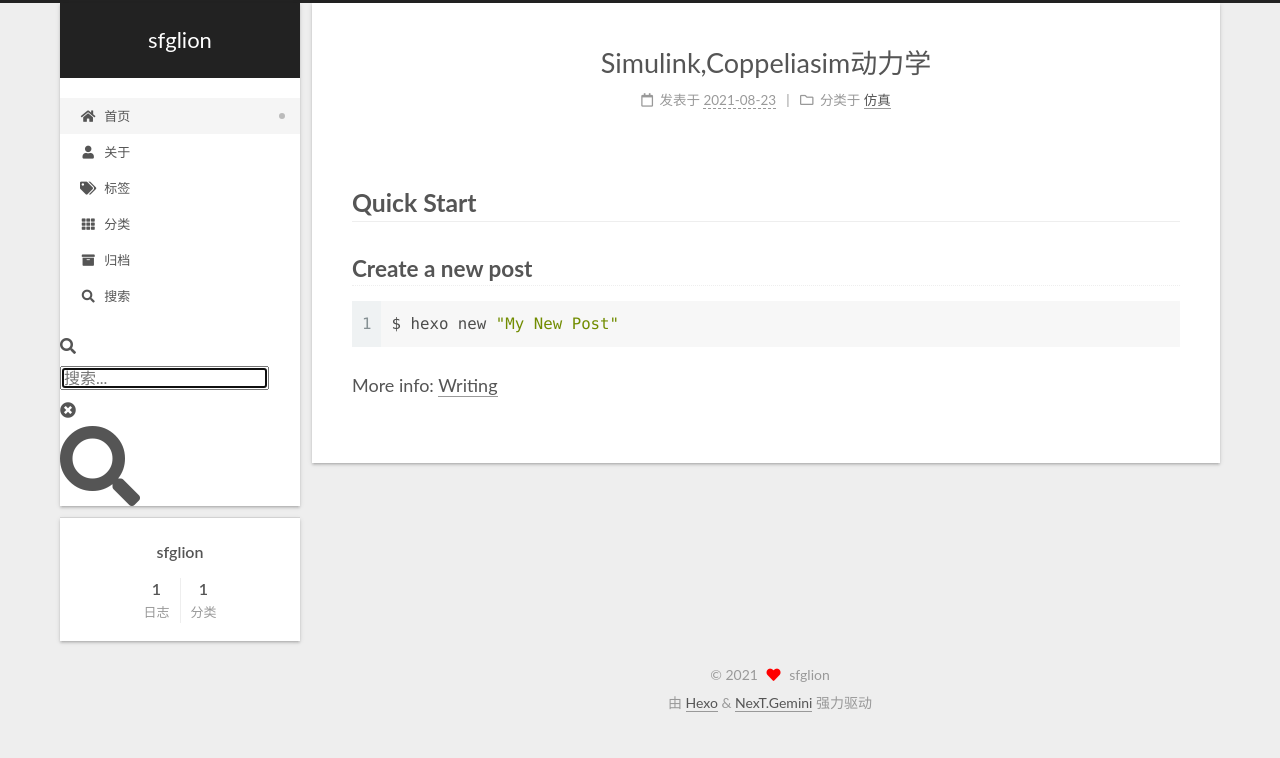
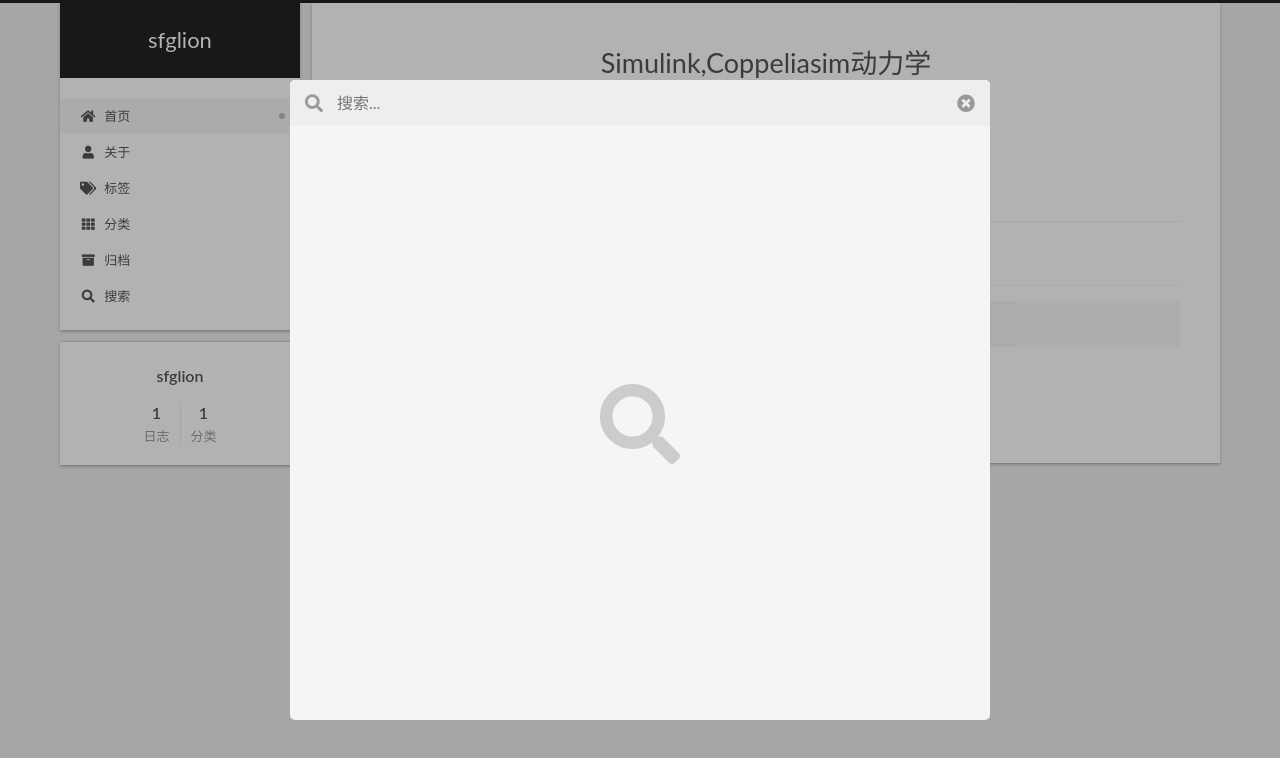
Before and after one commit to sfglion/sfglion.github.io, a plain HTML site: page index.html in a window 1280 px wide. Both pictures are taken after a click on the button "搜索". Drawn offline with Linux system fonts and the light colour scheme.

Commit message:
Site updated: 2021-08-23 21:24:41

```diff
--- a/css/main.css
+++ b/css/main.css
@@ -1168,7 +1168,7 @@ pre .javascript .function {
 }
 .links-of-author a::before,
 .links-of-author span.exturl::before {
-  background: #ff24b6;
+  background: #1ffaff;
   border-radius: 50%;
   content: ' ';
   display: inline-block;
@@ -2141,6 +2141,106 @@ ul.breadcrumb li + li:last-child {
 .tag-cloud a:hover {
   color: var(--link-hover-color) !important;
 }
+.search-pop-overlay {
+  background: rgba(0,0,0,0);
+  height: 100%;
+  left: 0;
+  position: fixed;
+  top: 0;
+  transition: visibility 0s linear 0.2s, background 0.2s;
+  visibility: hidden;
+  width: 100%;
+  z-index: 1400;
+}
+.search-pop-overlay.search-active {
+  background: rgba(0,0,0,0.3);
+  transition: background 0.2s;
+  visibility: visible;
+}
+.search-popup {
+  background: var(--card-bg-color);
+  border-radius: 5px;
+  height: 80%;
+  left: calc(50% - 350px);
+  position: fixed;
+  top: 10%;
+  transform: scale(0);
+  transition: transform 0.2s;
+  width: 700px;
+  z-index: 1500;
+}
+.search-active .search-popup {
+  transform: scale(1);
+}
+@media (max-width: 767px) {
+  .search-popup {
+    border-radius: 0;
+    height: 100%;
+    left: 0;
+    margin: 0;
+    top: 0;
+    width: 100%;
+  }
+}
+.search-popup .search-icon,
+.search-popup .popup-btn-close {
+  color: #999;
+  font-size: 18px;
+  padding: 0 10px;
+}
+.search-popup .popup-btn-close {
+  cursor: pointer;
+}
+.search-popup .popup-btn-close:hover .fa {
+  color: #222;
+}
+.search-popup .search-header {
+  background: #eee;
+  border-top-left-radius: 5px;
+  border-top-right-radius: 5px;
+  display: flex;
+  padding: 5px;
+}
+.search-popup input.search-input {
+  background: transparent;
+  border: 0;
+  outline: 0;
+  width: 100%;
+}
+.search-popup input.search-input::-webkit-search-cancel-button {
+  display: none;
+}
+.search-popup .search-input-container {
+  flex-grow: 1;
+  padding: 2px;
+}
+.search-popup ul.search-result-list {
+  margin: 0 5px;
+  padding: 0;
+  width: 100%;
+}
+.search-popup p.search-result {
+  border-bottom: 1px dashed #ccc;
+  padding: 5px 0;
+}
+.search-popup a.search-result-title {
+  font-weight: bold;
+}
+.search-popup .search-keyword {
+  border-bottom: 1px dashed #ff2a2a;
+  color: #ff2a2a;
+  font-weight: bold;
+}
+.search-popup #search-result {
+  display: flex;
+  height: calc(100% - 55px);
+  overflow: auto;
+  padding: 5px 25px;
+}
+.search-popup #no-result {
+  color: #ccc;
+  margin: auto;
+}
 .header {
   margin: 0 auto;
   position: relative;
--- a/index.html
+++ b/index.html
@@ -17,7 +17,7 @@
 
 <script id="hexo-configurations">
     var NexT = window.NexT || {};
-    var CONFIG = {"hostname":"example.com","root":"/","scheme":"Gemini","version":"7.8.0","exturl":false,"sidebar":{"position":"left","display":"post","padding":18,"offset":12,"onmobile":false},"copycode":{"enable":false,"show_result":false,"style":null},"back2top":{"enable":true,"sidebar":false,"scrollpercent":false},"bookmark":{"enable":false,"color":"#222","save":"auto"},"fancybox":false,"mediumzoom":false,"lazyload":false,"pangu":false,"comments":{"style":"tabs","active":null,"storage":true,"lazyload":false,"nav":null},"algolia":{"hits":{"per_page":10},"labels":{"input_placeholder":"Search for Posts","hits_empty":"We didn't find any results for the search: ${query}","hits_stats":"${hits} results found in ${time} ms"}},"localsearch":{"enable":true,"trigger":false,"top_n_per_article":-1,"unescape":false,"preload":false},"motion":{"enable":true,"async":false,"transition":{"post_block":"fadeIn","post_header":"slideDownIn","post_body":"slideDownIn","coll_header":"slideLeftIn","sidebar":"slideUpIn"}},"path":"search.xml"};
+    var CONFIG = {"hostname":"example.com","root":"/","scheme":"Gemini","version":"7.8.0","exturl":false,"sidebar":{"position":"left","display":"post","padding":18,"offset":12,"onmobile":false},"copycode":{"enable":false,"show_result":false,"style":null},"back2top":{"enable":true,"sidebar":false,"scrollpercent":false},"bookmark":{"enable":false,"color":"#222","save":"auto"},"fancybox":false,"mediumzoom":false,"lazyload":false,"pangu":false,"comments":{"style":"tabs","active":null,"storage":true,"lazyload":false,"nav":null},"algolia":{"hits":{"per_page":10},"labels":{"input_placeholder":"Search for Posts","hits_empty":"We didn't find any results for the search: ${query}","hits_stats":"${hits} results found in ${time} ms"}},"localsearch":{"enable":true,"trigger":false,"top_n_per_article":1,"unescape":false,"preload":false},"motion":{"enable":true,"async":false,"transition":{"post_block":"fadeIn","post_header":"slideDownIn","post_body":"slideDownIn","coll_header":"slideLeftIn","sidebar":"slideUpIn"}},"path":"search.xml"};
   </script>
 
   <meta property="og:type" content="website">
```
Also changed, not shown: 2021/08/23/Simulink-Coppeliasim动力学/index.html (+1 -1 lines), about/index.html (+1 -1 lines), archives/2021/08/index.html (+1 -1 lines), archives/2021/index.html (+1 -1 lines), archives/index.html (+1 -1 lines), categories/index.html (+1 -1 lines), categories/仿真/index.html (+1 -1 lines), tags/index.html (+1 -1 lines).
